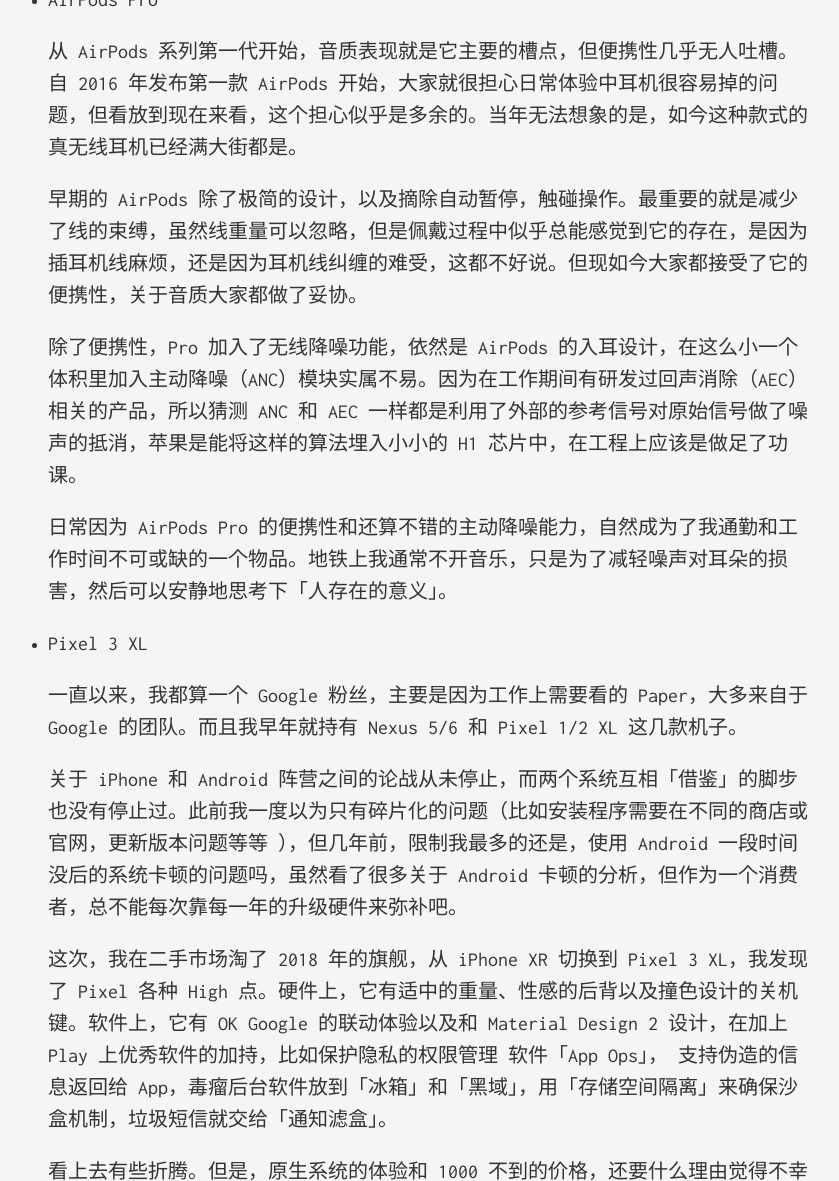
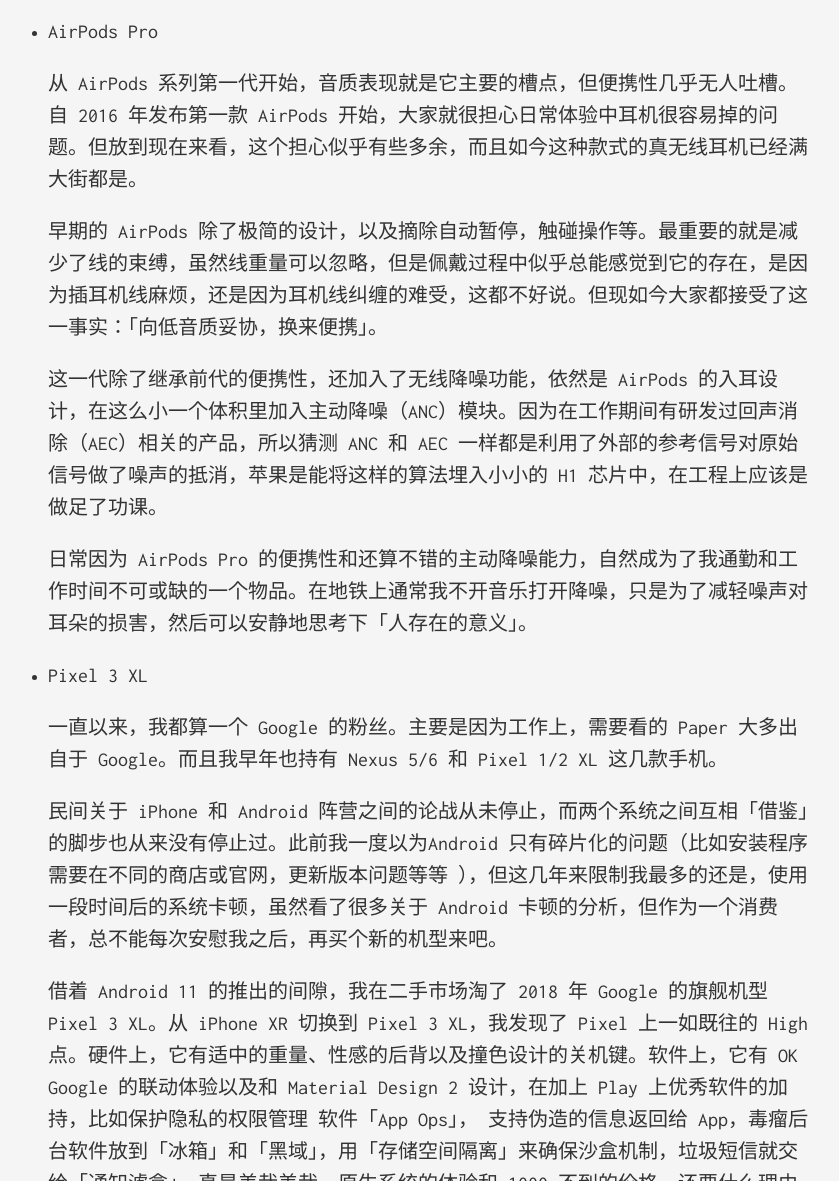
Before and after one commit to TeaPoly/TeaPoly.github.io, a Jekyll site: the page built from _posts/2021-01-07-goods.markdown, in a window 1280 px wide and 1400 px high, scrolled down 1307 px, cut to the strip 219-1400 px from the top of the window. Shown: the whole strip, without its empty margins (232-1071 px from the left). Built offline with Jekyll 4.4.1, drawn with Linux system fonts in a browser that asks for light colours; some of the changed text lies outside the part shown.

Commit message:
[Add] Add new article.

```diff
--- a/_posts/2021-01-07-goods.markdown
+++ b/_posts/2021-01-07-goods.markdown
@@ -3,11 +3,15 @@
 title:  "2020 年带来幸福感的好物"
 subtitle: "相见恨晚的好东西"
 date:   2021-01-07 23:00:45
-categories: [research]
+categories: [life]
 ---
 
 
-> 在经历了 2020 这一饱受精神和身体摧残的年份，很多人都会选择勒紧裤腰。但有人说「幸福感下限关乎物质，上限关乎精神」，物质的好用/好吃/好玩等似乎对幸福感的提升起到了很大的作用。但现如今在各种感官体验与情感体验的包装下， 我们常常会买一些自己无法确认是不是真的需要的东西，通常也只是单纯的想要罢了。那是不是应该也有一些物品，它们是真真意义上能够提升长久幸福感的呢，在这里我整理了下去年我认为提升幸福感的好物品。
+> 在经历了 2020 这一饱受精神和身体摧残的年份，很多人都选择了勒紧裤腰过日子，但我们还是免不了要用物质来安慰我们脆弱的心灵。有人说「幸福感下限关乎物质，上限关乎精神」。物质的好用/好吃/好玩等似乎对幸福感的提升起到了很大的作用。
+>
+> 现如今在各种感官体验与情感体验的包装下， 我们常常会买一些自己无法确认是不是真的需要的东西，通常也只是单纯的想要罢了。那是不是应该也有一些物品，它们是真真意义上能够提升长久幸福感的呢？
+>
+> 在这里我整理了去年一整年我认为可以提升幸福感的好物。
 
 ![1](https://i.imgur.com/gpEjQHX.jpg)
 
@@ -17,70 +21,54 @@
 
 - AirPods Pro
 
-  从 AirPods 系列第一代开始，音质表现就是它主要的槽点，但便携性几乎无人吐槽。自 2016 年发布第一款 AirPods 开始，大家就很担心日常体验中耳机很容易掉的问题，但看放到现在来看，这个担心似乎是多余的。当年无法想象的是，如今这种款式的真无线耳机已经满大街都是。
+  从 AirPods 系列第一代开始，音质表现就是它主要的槽点，但便携性几乎无人吐槽。自 2016 年发布第一款 AirPods 开始，大家就很担心日常体验中耳机很容易掉的问题。但放到现在来看，这个担心似乎有些多余，而且如今这种款式的真无线耳机已经满大街都是。
 
-  早期的 AirPods 除了极简的设计，以及摘除自动暂停，触碰操作。最重要的就是减少了线的束缚，虽然线重量可以忽略，但是佩戴过程中似乎总能感觉到它的存在，是因为插耳机线麻烦，还是因为耳机线纠缠的难受，这都不好说。但现如今大家都接受了它的便携性，关于音质大家都做了妥协。
+  早期的 AirPods 除了极简的设计，以及摘除自动暂停，触碰操作等。最重要的就是减少了线的束缚，虽然线重量可以忽略，但是佩戴过程中似乎总能感觉到它的存在，是因为插耳机线麻烦，还是因为耳机线纠缠的难受，这都不好说。但现如今大家都接受了这一事实：「向低音质妥协，换来便携」。
 
-  除了便携性，Pro 加入了无线降噪功能，依然是 AirPods 的入耳设计，在这么小一个体积里加入主动降噪（ANC）模块实属不易。因为在工作期间有研发过回声消除（AEC）相关的产品，所以猜测 ANC 和 AEC 一样都是利用了外部的参考信号对原始信号做了噪声的抵消，苹果是能将这样的算法埋入小小的 H1 芯片中，在工程上应该是做足了功课。
+  这一代除了继承前代的便携性，还加入了无线降噪功能，依然是 AirPods 的入耳设计，在这么小一个体积里加入主动降噪（ANC）模块。因为在工作期间有研发过回声消除（AEC）相关的产品，所以猜测 ANC 和 AEC 一样都是利用了外部的参考信号对原始信号做了噪声的抵消，苹果是能将这样的算法埋入小小的 H1 芯片中，在工程上应该是做足了功课。
 
-  日常因为 AirPods Pro 的便携性和还算不错的主动降噪能力，自然成为了我通勤和工作时间不可或缺的一个物品。地铁上我通常不开音乐，只是为了减轻噪声对耳朵的损害，然后可以安静地思考下「人存在的意义」。
+  日常因为 AirPods Pro 的便携性和还算不错的主动降噪能力，自然成为了我通勤和工作时间不可或缺的一个物品。在地铁上通常我不开音乐打开降噪，只是为了减轻噪声对耳朵的损害，然后可以安静地思考下「人存在的意义」。
 
 - Pixel 3 XL
 
-  一直以来，我都算一个 Google 粉丝，主要是因为工作上需要看的 Paper，大多来自于 Google 的团队。而且我早年就持有 Nexus 5/6 和 Pixel 1/2 XL 这几款机子。
+  一直以来，我都算一个 Google 的粉丝。主要是因为工作上，需要看的 Paper 大多出自于 Google。而且我早年也持有 Nexus 5/6 和 Pixel 1/2 XL 这几款手机。
 
-  关于 iPhone 和 Android 阵营之间的论战从未停止，而两个系统互相「借鉴」的脚步也没有停止过。此前我一度以为只有碎片化的问题（比如安装程序需要在不同的商店或官网，更新版本问题等等 ），但几年前，限制我最多的还是，使用 Android 一段时间没后的系统卡顿的问题吗，虽然看了很多关于 Android 卡顿的分析，但作为一个消费者，总不能每次靠每一年的升级硬件来弥补吧。
+  民间关于 iPhone 和 Android 阵营之间的论战从未停止，而两个系统之间互相「借鉴」的脚步也从来没有停止过。此前我一度以为Android  只有碎片化的问题（比如安装程序需要在不同的商店或官网，更新版本问题等等 ），但这几年来限制我最多的还是，使用 一段时间后的系统卡顿，虽然看了很多关于 Android 卡顿的分析，但作为一个消费者，总不能每次安慰我之后，再买个新的机型来吧。
 
-  这次，我在二手市场淘了 2018 年的旗舰，从 iPhone XR 切换到 Pixel 3 XL，我发现了 Pixel 各种 High 点。硬件上，它有适中的重量、性感的后背以及撞色设计的关机键。软件上，它有 OK Google 的联动体验以及和 Material Design 2 设计，在加上 Play 上优秀软件的加持，比如保护隐私的权限管理 软件「App Ops」， 支持伪造的信息返回给 App，毒瘤后台软件放到「冰箱」和「黑域」，用「存储空间隔离」来确保沙盒机制，垃圾短信就交给「通知滤盒」。
+  借着 Android 11 的推出的间隙，我在二手市场淘了 2018 年 Google 的旗舰机型 Pixel 3 XL。从 iPhone XR 切换到 Pixel 3 XL，我发现了 Pixel 上一如既往的 High 点。硬件上，它有适中的重量、性感的后背以及撞色设计的关机键。软件上，它有 OK Google 的联动体验以及和 Material Design 2 设计，在加上 Play 上优秀软件的加持，比如保护隐私的权限管理 软件「App Ops」， 支持伪造的信息返回给 App，毒瘤后台软件放到「冰箱」和「黑域」，用「存储空间隔离」来确保沙盒机制，垃圾短信就交给「通知滤盒」。真是美哉美哉。原生系统的体验和 1000 不到的价格，还要什么理由觉得不幸福呢。
 
-  看上去有些折腾。但是，原生系统的体验和 1000 不到的价格，还要什么理由觉得不幸福呢。
 
 ## 工作
 
 ![pc](https://i.imgur.com/yyeUGvj.jpg)
 
-虽然，我霸占了两台公司的服务器、一台工作站级别的台式机以及一台 Windows 的笔记本。但对于爱折腾的我来说，这是不够的。日常几乎就是查看文档，码码代码，微信和邮件回回信息这几件事，但日积月累下来，发现这些设备下的图形界面体验有些时候，真的不是很友好：
+虽然在工作时我霸占了两台公司的服务器、一台工作站级别的台式机以及一台 Windows 的笔记本。但对于爱折腾的我来说，这还是不够的。我日常几乎就只有查看文档、码代码、以及微信或邮件回回信息这几件事。但长时间使用图形界面，发现这些设备下体验上真的不是很友好。比如，Windows 系统，虽然有极高的兼容性，软件覆盖也很广，但是对于我来说，很多开发环境搭建起来很困难，再加上雅黑字体、以及它的字体渲染方式，我很不喜欢。我使用 Linux 桌面系统最多的就是 Ubuntu，除了工作上需要的办公软件、高频使用的网页版的微信很难使用之外，其输入法都要好好折腾才能用的舒服。最关键的是图形界面很不稳定，经常需要注销或重启。
 
-- Windows 系统，虽然有极高的兼容性，软件覆盖也很广，但是对于我来说，很多开发环境都不是很不友好，而且雅黑字体和字体渲染方式我很不喜欢。
-- Linux 系统用的比较多的是 Ubuntu，除了工作上需要的办公软件和高频使用的网页版的微信很难使用之外，甚至输入法都要好好折腾才能用的舒服，最关键是图形界面有时候也不是很稳定，经常需要注销或重启。
+剩下的 macOS 系统就是介于两者之间的一款图形界面，开发环境搭建尚可，稳定性还行，常用软件也有。我家里有一台 2018 MacBook Pro ，虽然键盘和散热受人诟病，但是总体体验还不错。个把月不关机的情况下图形界面还算稳定，加上 Retina Display 下的字体渲染、iOS 的联动体验、以及 Neumorphism 的设计风格都带来了不错的使用体验。
 
-剩下 macOS 系统，真的怕被苹果的生态绑架了。由于家里有一台 2018 MacBook Pro ，虽然键盘和散热受人诟病，但是总体体验还不错，个把月不关机的情况下，图形界面还算稳定，加上相对良好的开发环境，字体渲染，和 iOS 的联动体验以及操作界面都带来了不错的使用体验。另外，Windows 上有 Linux 上没有的软件如微信客户端、企业微信、钉钉、Office 这些软件，macOS 上都不缺。
-
-所以一直以来，我都想配一台 Mac 的放公司用的冲动，但是连一台售价 5500 左右的 Mac mini 对我来说，性价比都算比较低的了。所以，我捡回了大学时积攒的黑苹果经验，抄了下作业，把大佬的硬件配置找齐了，然后在双11折腾出来一个 「黑苹果」ITX 机。还有一个大大的惊喜就是这个 4k 屏，可能我眼睛比较木， 700 大洋的 KOIOS 和家里那台 3000 多的 Dell 4k 屏比起来根本就没差吗？
-
-最后，为了让家里和公司体验一致，我甚至连鼠标和键盘都换成和公司一样的。
+一直以来，我都想配一台 Mac 放公司用的冲动，但是连一台售价 6000 大洋的 Mac mini， 对我来说性价比都算低的了。所以，我捡回了大学时积攒的黑苹果经验搭台 ITX 黑苹果机。另外，还有一个大大的惊喜就是这个 4k 屏，价值700 大洋的 KOIOS。可能是我眼睛比较木，KOIOS 和家里那台 3000 多的 Dell 4k 屏比起来，是根本没差啊。最后，我甚至把鼠标和键盘都买了双份，分别放在家里和公司使用以确保体验一致。
 
 ## 家庭
 
 ![home](https://i.imgur.com/sgxCUSL.jpg)
 
-接下来到家庭设备的部分了，可以一个一个讲了。
+接下来到家庭设备的部分了。Yeelight 泛影灯带，这种氛围灯可有可无，但是客厅灯的光线打在电视的反光真的很难受，关灯看电影又比较伤眼睛，在使用半年后灯带，感觉还是物超所值。
 
-- Yeelight 泛影灯带
+遭遇了媳妇把儿子关在房间，请人撬锁。 N 次因为忘了带钥匙来公司找我拿钥匙。最终下定决心换一个指纹锁。现在出门几乎不用再带钥匙串出门了。由于智能门锁自带的警报声，也没有「家里是不是没关门」的焦虑感了。虽然这次更换指纹锁是有些激进，但好在总体体验下来，益处还是远大于它带来的问题的。
 
-  氛围灯这个东西可有可无，但是客厅灯的光线打在电视的反光真的很难受，关灯看电影又比较伤眼睛，在使用半年后灯带，感觉还是物超所值。
+出于疫情的缘故，让本来就喜欢宅的我变得更加「恋家」了。这期间自然少不了电影电视剧的陪伴，年初购买了 ATV，摆脱了智能电视的卡顿和各种广告，平时带娃累了之后，躺在沙发打开电视就是我的人间天堂。虽然又多了一个被苹果生态绑架的设备，但是就电视盒来说，至今我还接触到一个设计和流畅度能和它打平手的。
 
-- 小米米家智能门锁
+重点需要讲下 QNAP TS-453Bmini-8G 这个 NAS。起初是因为同事推荐，开始种草 NAS。使用一年下来，发现用处真的非常多：
 
-  遭遇了媳妇把儿子一个人关在房间请人撬锁。 N 次因为忘了带钥匙来公司找我拿钥匙，最终下定决心换一个不那么传统的指纹锁。还有一点就是现在出门几乎不用在带钥匙串了。由于智能门锁自带的警报声，也没有「家里是不是没关门」的焦虑感了。虽然这次更换指纹锁是有些激进，但好在总体体验下来，益处还是远大于它带来的问题的。
+- 因为平时会看一些 1080 P/4K 电影和电视剧，国内很多在线视频流的 4K、1080p 除了卡以外，还有些根本就是拿规格糊弄人的，画质和自己下载的比起来差很多。
+- NAS 本身就可以使用虚拟机进行迅雷/网盘的下载，基本上一晚上就可以把想看的电影下载完，在使用 Plex 服务后，既可以在家原始格式播放，也可以在外面使用自动降低码率的格式播放。
+- 备份资料和照片，我和媳妇终于可以摆脱云备份和网盘服务，而且由于手机上的照片备份到 NAS 后，64 G 的手机的剩余空间也妥妥的。
+- 系统自带的 WebDAV 服务，可以让我备份 Zotero 的资料到硬盘上。
 
-- Apple TV 4K 32G
+-------------
 
-  出于疫情的缘故，让本来就喜欢宅的我变得更加「恋家」了。这期间自然少不了电影电视剧的陪伴，年初购买了 ATV，摆脱了智能电视的卡顿和各种广告，平时带娃累了之后，躺在沙发打开电视就是我的人间天堂。
-
-  虽然又多了一个被苹果生态绑架的设备，但是就电视盒来说，至今我还接触到一个设计和流畅度能和它打平手的。
-
-- QNAP TS-453Bmini-8G
-
-  购买 NAS 的主要原因是：
-
-  - 因为平时会看一些 1080 P/4K 电影和电视剧，国内很多在线视频流的 4K、1080p 除了卡以外，还有些根本就是拿规格糊弄人的，画质和自己下载的比起来差很多。
-  - NAS 本身就可以使用虚拟机进行迅雷/网盘的下载，基本上一晚上就可以把想看的电影下载完，在使用 Plex 服务后，既可以在家原始格式播放，也可以在外面使用自动降低码率的格式播放。
-  - 备份资料和照片，我和媳妇终于可以摆脱云备份和网盘服务，而且由于手机上的照片备份到 NAS 后，64 G 的手机的剩余空间也妥妥的。
-  - 系统自带的 WebDAV 服务，可以让我备份 Zotero 的资料到硬盘上。
-
-终于到最后一件物品了，其实还是服务于家庭的东西。这件东西从快递到家的一刻，注定就是光彩夺目的，这也可能是今年我买的性价比最最高的产品，而且全家人都不会反驳，它.....就是床骨架。
+终于！！！到了最后一件，也是最关键的东西，这件东西从快递到家的一刻注定就是光彩夺目的。这也可能是今年我买的性价比最高的产品，而且全家人都不会反驳，它.....就是床骨架。
 
 ![床架子](https://i.imgur.com/fgNsXdo.jpg)
 
-由于我家的娃还没能适应自己的小床睡觉，它也渐渐地快承受不了我们三个人的重量了，是加儿子之后太重的原因吗？当然不只是这个问题。但还是和儿子脱不开干系，因为他实在是太皮了，每天蹦啊跳啊的，搞的这张床不堪重负。我每次上下床或者翻身的时候都有吱吱嘎嘎的声音。双11我终于没发忍了（等等，为什么双11才没法忍），买了这个看起来就很扎实的床架，花了400 大洋，再也没有吱吱嘎嘎，只剩下像我一样的成稳冷静的大床了。
+由于我家的娃还没能适应在自己的小床上睡觉，只能三个人挤在这种床上睡，它也渐渐地快承受不了我们三个人的重量了。是加儿子之后太重的缘故吗？当然不只是这个问题。但...还是和儿子脱不开干系，因为他实在是太皮了，每天蹦啊跳啊的，搞的这张床不堪重负。我每次上下床或者翻身的时候都有吱吱嘎嘎的声音。后来终于忍受不了了，买了这个看起来就很扎实的床架，花了400 大洋之后就再也没有吱吱嘎嘎了，只剩下像我一样的成稳的大床了。
```
